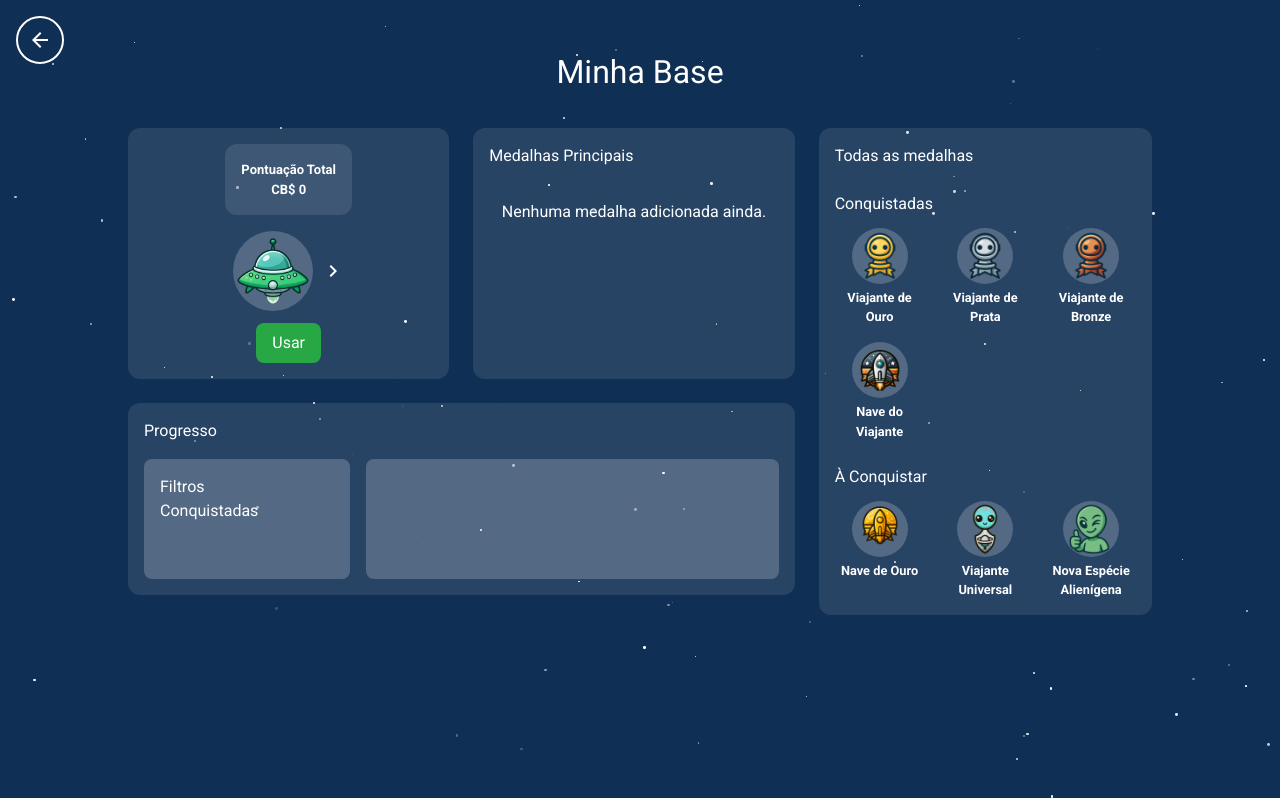
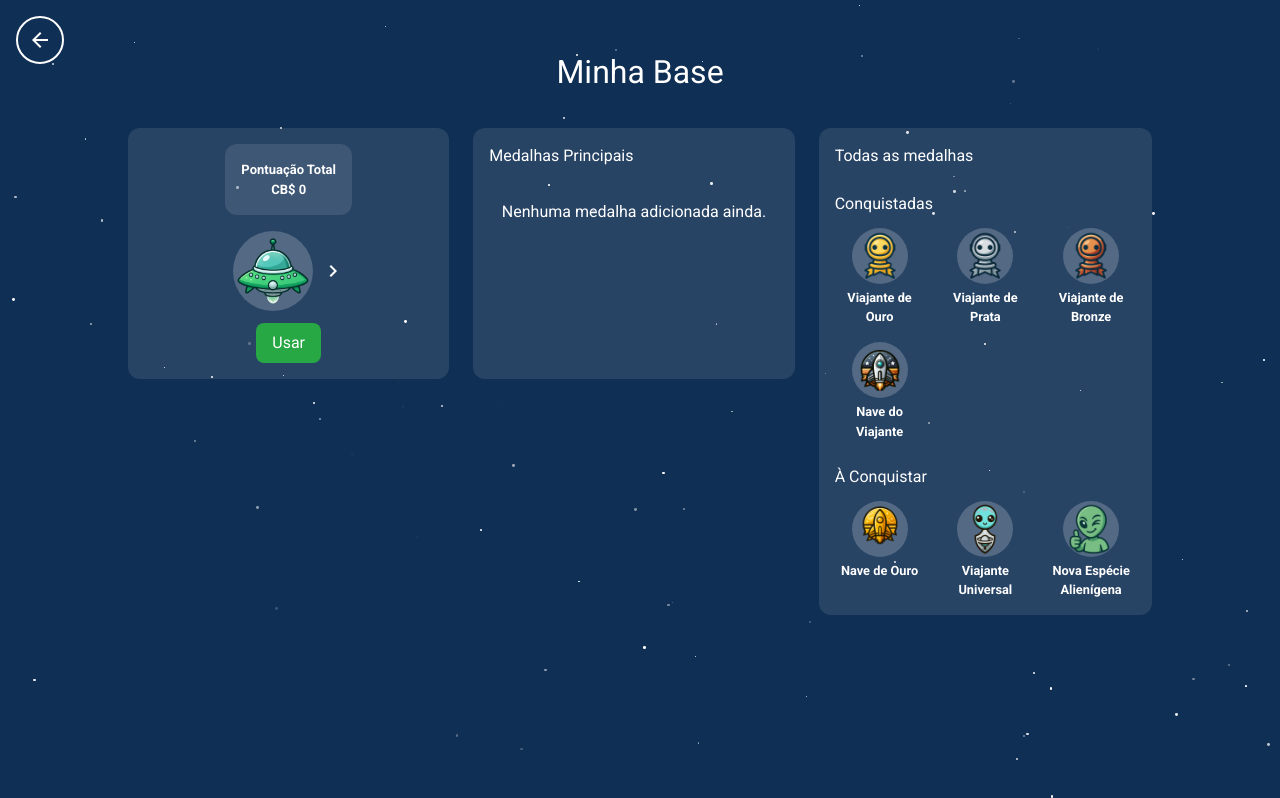
Before and after one commit to wwpedro/Education, a Next.js app: page /baseespacial in a window 1280 px wide. Built offline with nearby package versions, Linux system fonts and the light colour scheme.

Commit message:
Adicionadas imagens de perfil e comentarios nos botoes desativados

```diff
--- a/src/app/baseespacial/page.tsx
+++ b/src/app/baseespacial/page.tsx
@@ -217,8 +217,8 @@ const BaseEspacialPage = () => {
           </div>
         </div>
 
-          {/* Linha de baixo */}
-          <div className="card progresso-card">
+          {/* Linha de baixo
+          {/*<div className="card progresso-card">
             <h2>Progresso</h2>
             <div className="progresso-content">
               <div className="filtros">
@@ -226,10 +226,10 @@ const BaseEspacialPage = () => {
                 <p>Conquistadas</p>
               </div>
               <div className="grafico">
-                {/* Espaço reservado para gráfico */}
+                {/* Espaço reservado para gráfico
               </div>
             </div>
-          </div>
+          </div>*/}
         </div>
 
         {/* Coluna direita */}
--- a/src/app/editprofile/page.tsx
+++ b/src/app/editprofile/page.tsx
@@ -172,7 +172,7 @@ const EditProfilePage = () => {
                 <div className="profile-image-placeholder" />
               )}
             </div>
-            <div className="button-container">
+            {/*<div className="button-container">
               <label htmlFor="fileInput" className="upload-button">Escolher Foto</label>
               <input
                 type="file"
@@ -181,7 +181,7 @@ const EditProfilePage = () => {
                 onChange={handleImageChange}
                 style={{ display: "none" }}
               />
-            </div>
+            </div>*/}
           </div>
         </div>
 
```
Also changed, not shown: src/app/topicsmenu/page.tsx (+9 -0 lines), public/assets/estudante.png (added), public/assets/professora.png (added).
